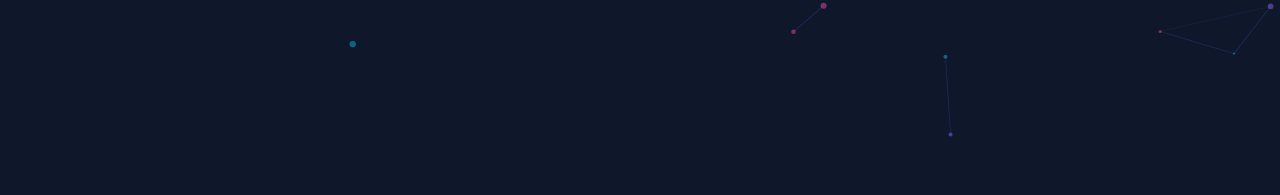
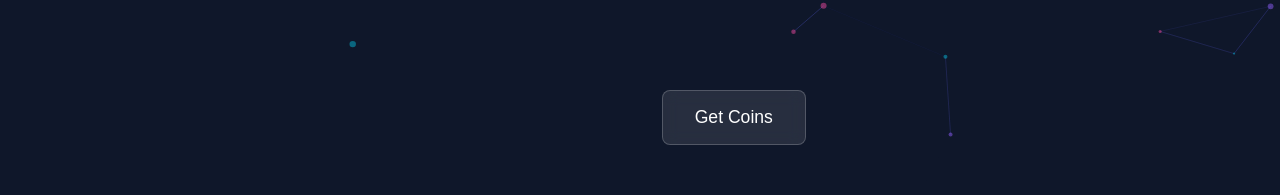
Before and after one commit to alby2233/toonread, a React (Vite) app: page / in a window 1280 px wide. Shown: the part 348-543 px from the top of the page. Built offline with nearby package versions, Linux system fonts and the light colour scheme; no server answers.

Commit message:
Fix Hero section text color and animation bug

```diff
--- a/src/pages/Home.tsx
+++ b/src/pages/Home.tsx
@@ -54,34 +54,26 @@ const Home: React.FC = () => {
         alignItems: 'center',
         background: 'radial-gradient(circle at top, rgba(139, 92, 246, 0.15), transparent 50%)'
       }}>
-        <motion.h1
-          initial={{ opacity: 0, y: 20 }}
-          animate={{ opacity: 1, y: 0 }}
-          style={{ fontSize: '3.5rem', fontWeight: 900, marginBottom: '1.5rem', maxWidth: '800px', lineHeight: 1.2 }}
+        <h1
+          style={{ fontSize: '3.5rem', fontWeight: 900, marginBottom: '1.5rem', maxWidth: '800px', lineHeight: 1.2, color: 'white' }}
         >
           Discover the Ultimate <span className="text-gradient">Comic Experience</span>
-        </motion.h1>
-        <motion.p
-          initial={{ opacity: 0, y: 20 }}
-          animate={{ opacity: 1, y: 0 }}
-          transition={{ delay: 0.1 }}
+        </h1>
+        <p
           style={{ fontSize: '1.25rem', color: 'var(--text-secondary)', marginBottom: '3rem', maxWidth: '600px', lineHeight: 1.6 }}
         >
           Read thousands of premium comics, support your favorite creators, and unlock exclusive chapters instantly.
-        </motion.p>
-        <motion.div
-          initial={{ opacity: 0, y: 20 }}
-          animate={{ opacity: 1, y: 0 }}
-          transition={{ delay: 0.2 }}
+        </p>
+        <div
           style={{ display: 'flex', gap: '1rem', flexWrap: 'wrap', justifyContent: 'center' }}
         >
           <button className="btn btn-primary" onClick={() => window.location.href='/browse'} style={{ padding: '1rem 2rem', fontSize: '1.1rem' }}>
             Start Reading
           </button>
-          <button className="btn btn-outline" onClick={() => window.location.href='/store'} style={{ padding: '1rem 2rem', fontSize: '1.1rem' }}>
+          <button className="btn btn-glass" onClick={() => window.location.href='/store'} style={{ padding: '1rem 2rem', fontSize: '1.1rem' }}>
             Get Coins
           </button>
-        </motion.div>
+        </div>
       </section>
 
       <main className="container" style={{ padding: '0 1.5rem 2rem 1.5rem' }}>
```
